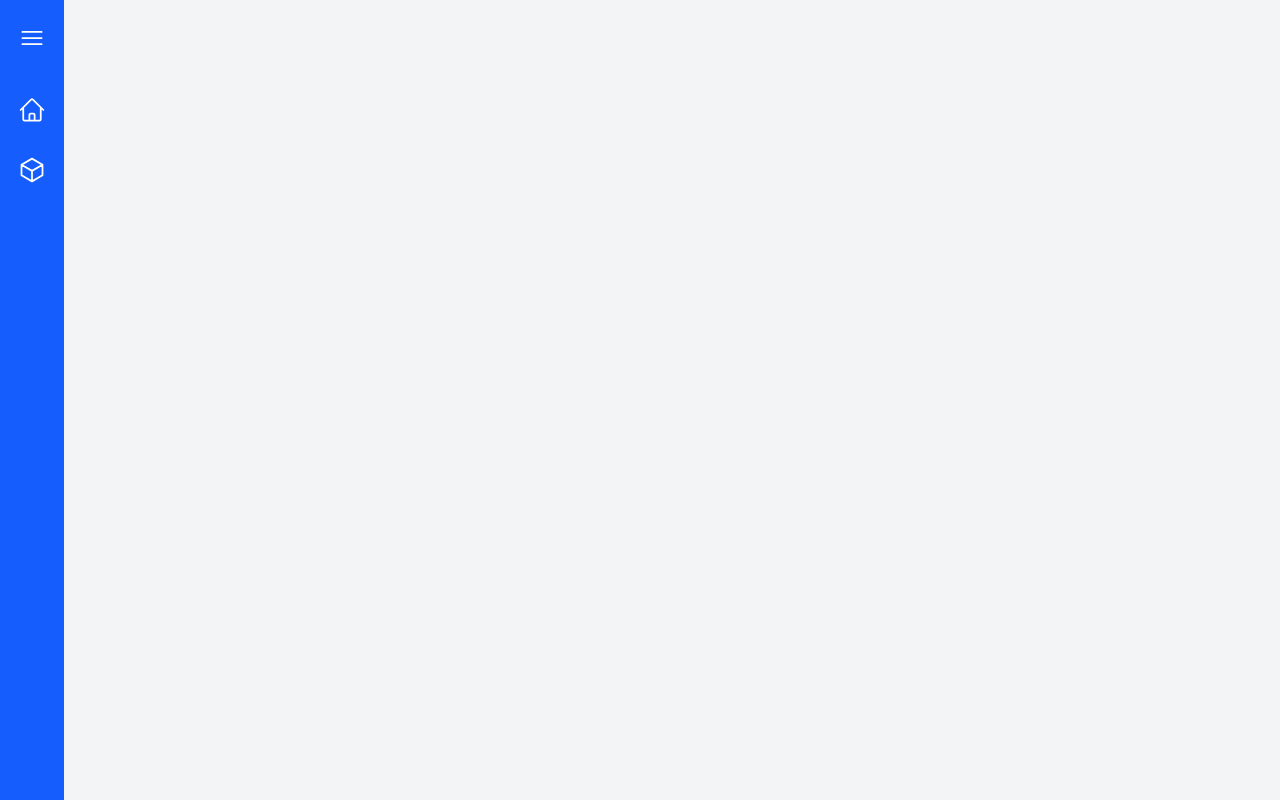
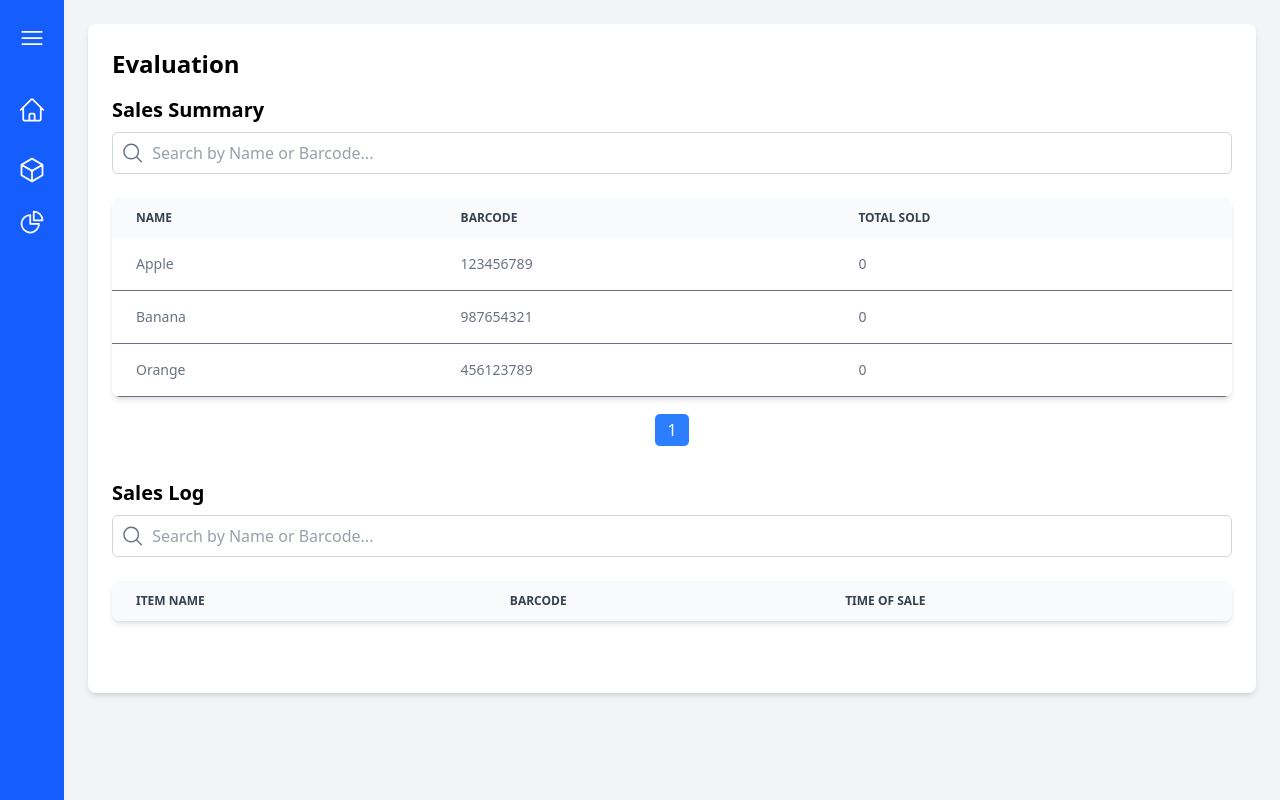
Before and after one commit to q22ln/Inventory-Management-PWA, a React (Vite) app: page /evaluation in a window 1280 px wide. Before the commit this address had no page. Built offline with nearby package versions, Linux system fonts and the light colour scheme.

Commit message:
Moved sales summary and sales log to new component/evaluation

```diff
--- a/src/App.jsx
+++ b/src/App.jsx
@@ -4,7 +4,8 @@ import {BrowserRouter as Router, Route, Routes, NavLink} from "react-router-dom"
 import {InventoryProvider} from "./context/InventoryContext";
 import InventoryList from "./components/InventoryList";
 import ProductCard from "./components/ProductCard";
-import {HomeIcon, CubeIcon, Bars3Icon} from "@heroicons/react/24/outline";
+import Evaluation from "./components/Evaluation";
+import {HomeIcon, CubeIcon, Bars3Icon, ChartPieIcon} from "@heroicons/react/24/outline";
 import {ToastContainer} from "react-toastify";
 import "react-toastify/dist/ReactToastify.css";
 
@@ -65,6 +66,15 @@ function App() {
                                 {isSidebarOpen && <span>Product View</span>}
                             </NavLink>
                         </nav>
+                        <NavLink to="/evaluation"
+                                 className={`flex items-center p-3 rounded-md hover:bg-blue-700 transition ${
+                                     isSidebarOpen ? "justify-start space-x-3" : "justify-center"
+                                 }`}
+                        >
+                            <ChartPieIcon className="w-7 h-7 flex-shrink-0"/>
+                            {isSidebarOpen && <span>Evaluation</span>}
+                        </NavLink>
+
                     </aside>
 
                     <main className={`flex-1 p-6 transition-all duration-300 ${isSidebarOpen ? "ml-64" : "ml-16"}`}>
@@ -73,6 +83,7 @@ function App() {
                         <Routes>
                             <Route path="/" element={<InventoryList/>}/>
                             <Route path="/products" element={<ProductCard/>}/>
+                            <Route path="/evaluation" element={<Evaluation/>}/> {/* ✅ New Route */}
                         </Routes>
                     </main>
                 </div>
--- /dev/null
+++ b/src/components/Evaluation.jsx
@@ -0,0 +1,131 @@
+import React, { useContext, useState } from "react";
+import { InventoryContext } from "../context/InventoryContext";
+import { MagnifyingGlassIcon } from "@heroicons/react/24/outline";
+
+const Evaluation = () => {
+    const { inventory, salesLog } = useContext(InventoryContext);
+
+    // Search states
+    const [salesSummarySearch, setSalesSummarySearch] = useState("");
+    const [salesLogSearch, setSalesLogSearch] = useState("");
+
+    // Pagination
+    const itemsPerPage = 10;
+    const [salesSummaryPage, setSalesSummaryPage] = useState(1);
+    const [salesLogPage, setSalesLogPage] = useState(1);
+
+    const getFilteredData = (data, searchQuery) => {
+        return data.filter(item =>
+            item.name.toLowerCase().includes(searchQuery.toLowerCase()) ||
+            item.barcode.includes(searchQuery)
+        );
+    };
+
+    // Get paginated & filtered items
+    const getPaginatedData = (data, page) => {
+        return data.slice((page - 1) * itemsPerPage, page * itemsPerPage);
+    };
+
+    const salesSummaryItems = getPaginatedData(getFilteredData(inventory, salesSummarySearch), salesSummaryPage);
+    const salesLogItems = getPaginatedData(getFilteredData(salesLog, salesLogSearch), salesLogPage);
+
+    return (
+        <div className="bg-white p-6 shadow-md rounded-lg">
+            <h2 className="text-2xl font-bold mb-4">Evaluation</h2>
+
+            {/* Sales Summary Table */}
+            <div className="mb-8">
+                <h2 className="text-xl font-bold mb-2">Sales Summary</h2>
+                <div className="flex items-center mb-6 border border-gray-300 rounded-md p-2">
+                    <MagnifyingGlassIcon className="w-6 h-6 text-gray-500 mr-2"/>
+                    <input
+                        type="text"
+                        placeholder="Search by Name or Barcode..."
+                        value={salesSummarySearch}
+                        onChange={(e) => setSalesSummarySearch(e.target.value)}
+                        className="w-full outline-none text-gray-700"
+                    />
+                </div>
+
+                <div className="relative overflow-x-auto shadow-md sm:rounded-lg">
+                    <table className="w-full text-sm text-left text-gray-500">
+                        <thead className="text-xs text-gray-700 uppercase bg-gray-50">
+                        <tr>
+                            <th className="px-6 py-3">Name</th>
+                            <th className="px-6 py-3">Barcode</th>
+                            <th className="px-6 py-3">Total Sold</th>
+                        </tr>
+                        </thead>
+                        <tbody>
+                        {salesSummaryItems.map((item, idx) => (
+                            <tr key={idx} className="bg-white border-b hover:bg-gray-50">
+                                <td className="px-6 py-4">{item.name}</td>
+                                <td className="px-6 py-4">{item.barcode}</td>
+                                <td className="px-6 py-4">{salesLog.filter(log => log.barcode === item.barcode).length}</td>
+                            </tr>
+                        ))}
+                        </tbody>
+                    </table>
+                </div>
+
+                {/* Pagination */}
+                <div className="flex justify-center mt-4">
+                    {Array.from({ length: Math.ceil(inventory.length / itemsPerPage) }, (_, i) => (
+                        <button key={i} onClick={() => setSalesSummaryPage(i + 1)}
+                                className={`px-3 py-1 border ${i + 1 === salesSummaryPage ? "bg-blue-500 text-white" : "hover:bg-blue-200"} rounded-md mx-1`}>
+                            {i + 1}
+                        </button>
+                    ))}
+                </div>
+            </div>
+
+            {/* Sales Log Table */}
+            <div className="mb-8">
+                <h2 className="text-xl font-bold mb-2">Sales Log</h2>
+                <div className="flex items-center mb-6 border border-gray-300 rounded-md p-2">
+                    <MagnifyingGlassIcon className="w-6 h-6 text-gray-500 mr-2"/>
+                    <input
+                        type="text"
+                        placeholder="Search by Name or Barcode..."
+                        value={salesLogSearch}
+                        onChange={(e) => setSalesLogSearch(e.target.value)}
+                        className="w-full outline-none text-gray-700"
+                    />
+                </div>
+
+                <div className="relative overflow-x-auto shadow-md sm:rounded-lg">
+                    <table className="w-full text-sm text-left text-gray-500">
+                        <thead className="text-xs text-gray-700 uppercase bg-gray-50">
+                        <tr>
+                            <th className="px-6 py-3">Item Name</th>
+                            <th className="px-6 py-3">Barcode</th>
+                            <th className="px-6 py-3">Time of Sale</th>
+                        </tr>
+                        </thead>
+                        <tbody>
+                        {salesLogItems.map((log, idx) => (
+                            <tr key={idx} className="bg-white border-b hover:bg-gray-50">
+                                <td className="px-6 py-4">{log.name}</td>
+                                <td className="px-6 py-4">{log.barcode}</td>
+                                <td className="px-6 py-4">{log.time}</td>
+                            </tr>
+                        ))}
+                        </tbody>
+                    </table>
+                </div>
+
+                {/* Pagination */}
+                <div className="flex justify-center mt-4">
+                    {Array.from({ length: Math.ceil(salesLog.length / itemsPerPage) }, (_, i) => (
+                        <button key={i} onClick={() => setSalesLogPage(i + 1)}
+                                className={`px-3 py-1 border ${i + 1 === salesLogPage ? "bg-blue-500 text-white" : "hover:bg-blue-200"} rounded-md mx-1`}>
+                            {i + 1}
+                        </button>
+                    ))}
+                </div>
+            </div>
+        </div>
+    );
+};
+
+export default Evaluation;
--- a/src/components/InventoryList.jsx
+++ b/src/components/InventoryList.jsx
@@ -11,7 +11,6 @@ import {
 import {toast, ToastContainer} from "react-toastify";
 import "react-toastify/dist/ReactToastify.css";
 import * as XLSX from "xlsx"; // ✅ Import XLSX to read Excel files
-import {saveAs} from "file-saver"; // ✅ Import FileSaver to export files
 
 
 const InventoryList = () => {
@@ -23,16 +22,12 @@ const InventoryList = () => {
     const [editingItemId, setEditingItemId] = useState(null);
     const [barcodeInput, setBarcodeInput] = useState("");
     const [inventorySearch, setInventorySearch] = useState("");
-    const [salesSummarySearch, setSalesSummarySearch] = useState("");
-    const [salesLogSearch, setSalesLogSearch] = useState("");
 
     const nameInputRef = useRef(null);
 
     // Pagination settings for each table
     const itemsPerPage = 10;
     const [inventoryPage, setInventoryPage] = useState(1);
-    const [salesSummaryPage, setSalesSummaryPage] = useState(1);
-    const [salesLogPage, setSalesLogPage] = useState(1);
 
     // Function to paginate data for each table
     const getPaginatedData = (data, page) => {
@@ -47,8 +42,6 @@ const InventoryList = () => {
     };
 
     const inventoryItems = getPaginatedData(getFilteredData(inventory, inventorySearch), inventoryPage);
-    const salesSummaryItems = getPaginatedData(getFilteredData(inventory, salesSummarySearch), salesSummaryPage);
-    const salesLogItems = getPaginatedData(getFilteredData(salesLog, salesLogSearch), salesLogPage);
 
     const handleImport = (event) => {
         const file = event.target.files[0];
@@ -162,26 +155,6 @@ const InventoryList = () => {
                     searchQuery: inventorySearch,
                     setSearchQuery: setInventorySearch,
                 },
-                {
-                    id: "salesSummaryTable",
-                    title: "Sales Summary",
-                    data: salesSummaryItems,
-                    setPage: setSalesSummaryPage,
-                    totalItems: inventory.length,
-                    searchQuery: salesSummarySearch,
-                    setSearchQuery: setSalesSummarySearch,
-                    summary: true,
-                },
-                {
-                    id: "salesLogTable",
-                    title: "Sales Log",
-                    data: salesLogItems,
-                    setPage: setSalesLogPage,
-                    totalItems: salesLog.length,
-                    searchQuery: salesLogSearch,
-                    setSearchQuery: setSalesLogSearch,
-                    log: true,
-                },
             ].map(({id, title, data, setPage, totalItems, searchQuery, setSearchQuery, summary, log}) => (
                 <div key={id} className="mb-8">
                     <h2 className="text-xl font-bold mb-2">{title}</h2>
```
